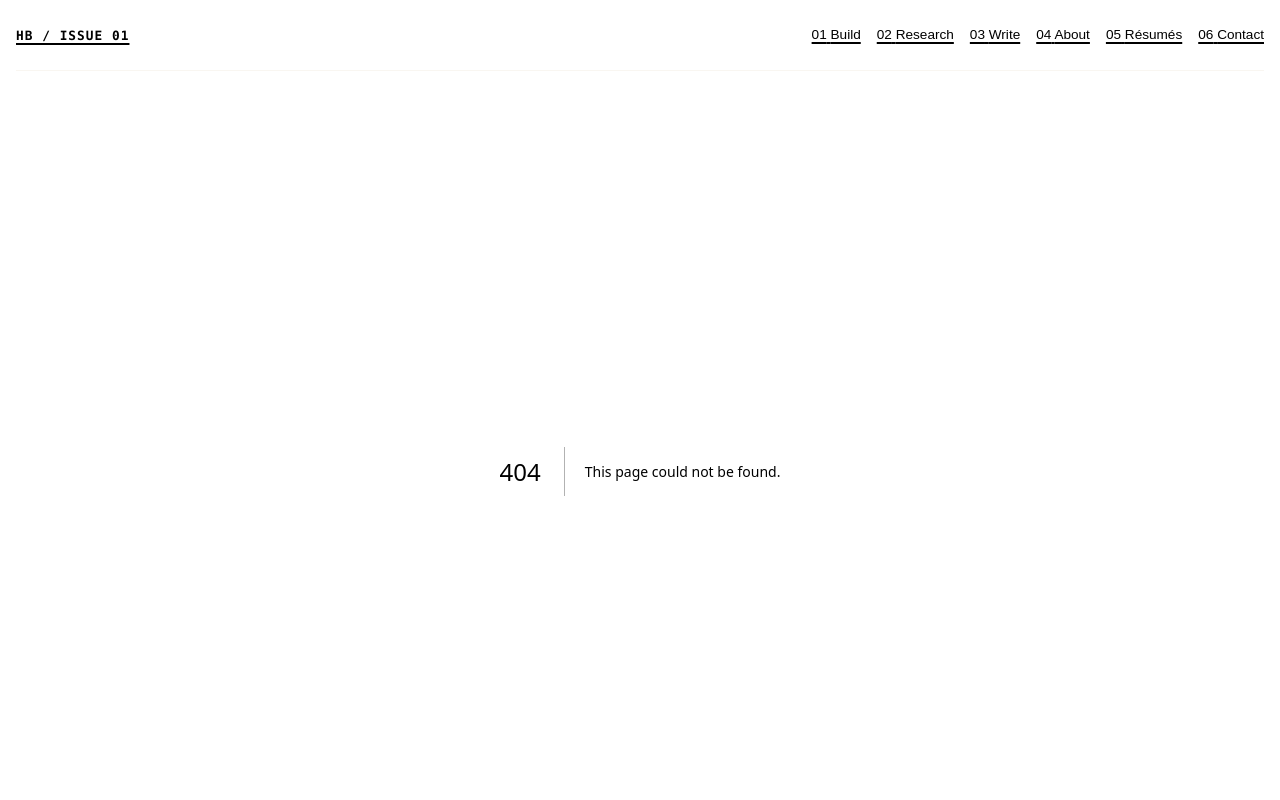
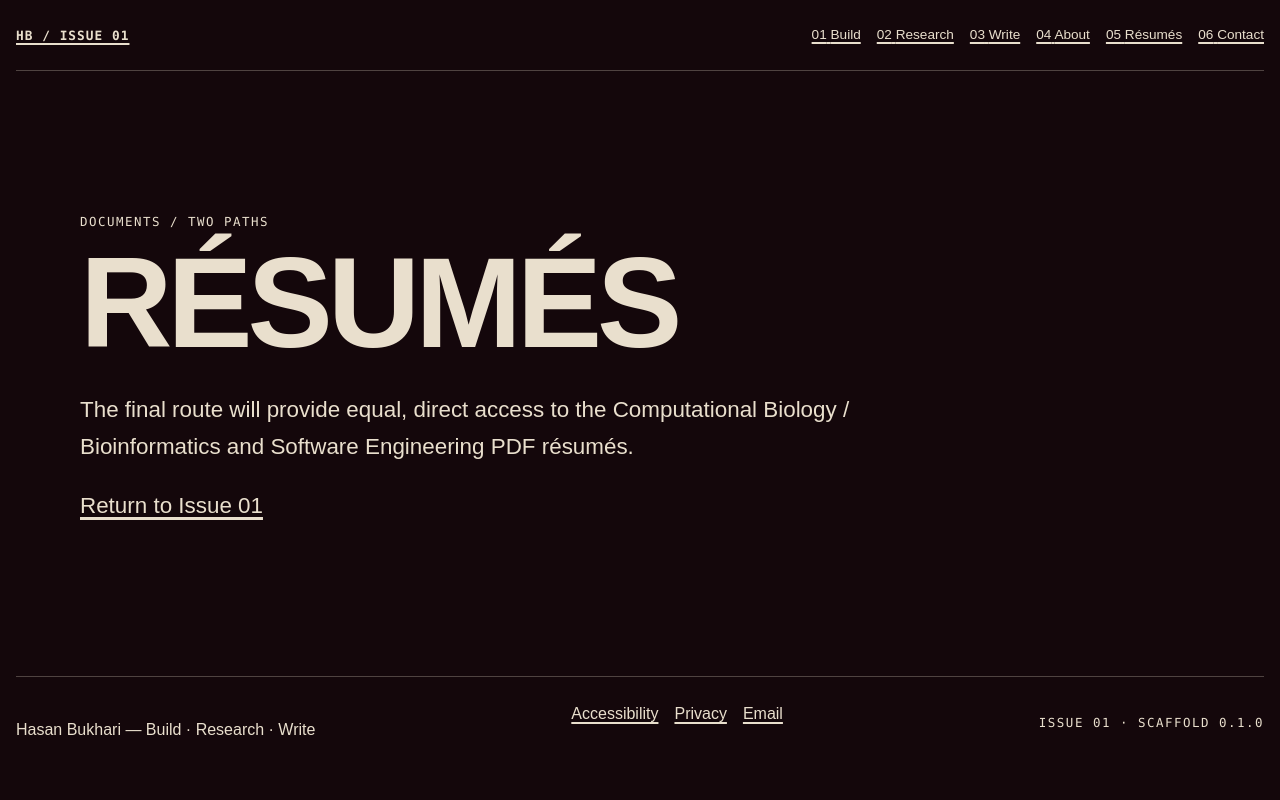
Before and after one commit to glitchmatrix-jpg/hasan-bukhari-portfolio, a Next.js app: page /resume in a window 1280 px wide. Before the commit this address had no page. Shown: the top 800 px of the page. Built offline with nearby package versions, Linux system fonts and the light colour scheme.

Commit message:
feat: add Resume route shell

```diff
--- /dev/null
+++ b/src/app/resume/page.tsx
@@ -0,0 +1,5 @@
+import { PhaseNotice } from "@/components/site/PhaseNotice";
+
+export default function ResumePage() {
+  return <PhaseNotice eyebrow="DOCUMENTS / TWO PATHS" title="Résumés" description="The final route will provide equal, direct access to the Computational Biology / Bioinformatics and Software Engineering PDF résumés." />;
+}
```
